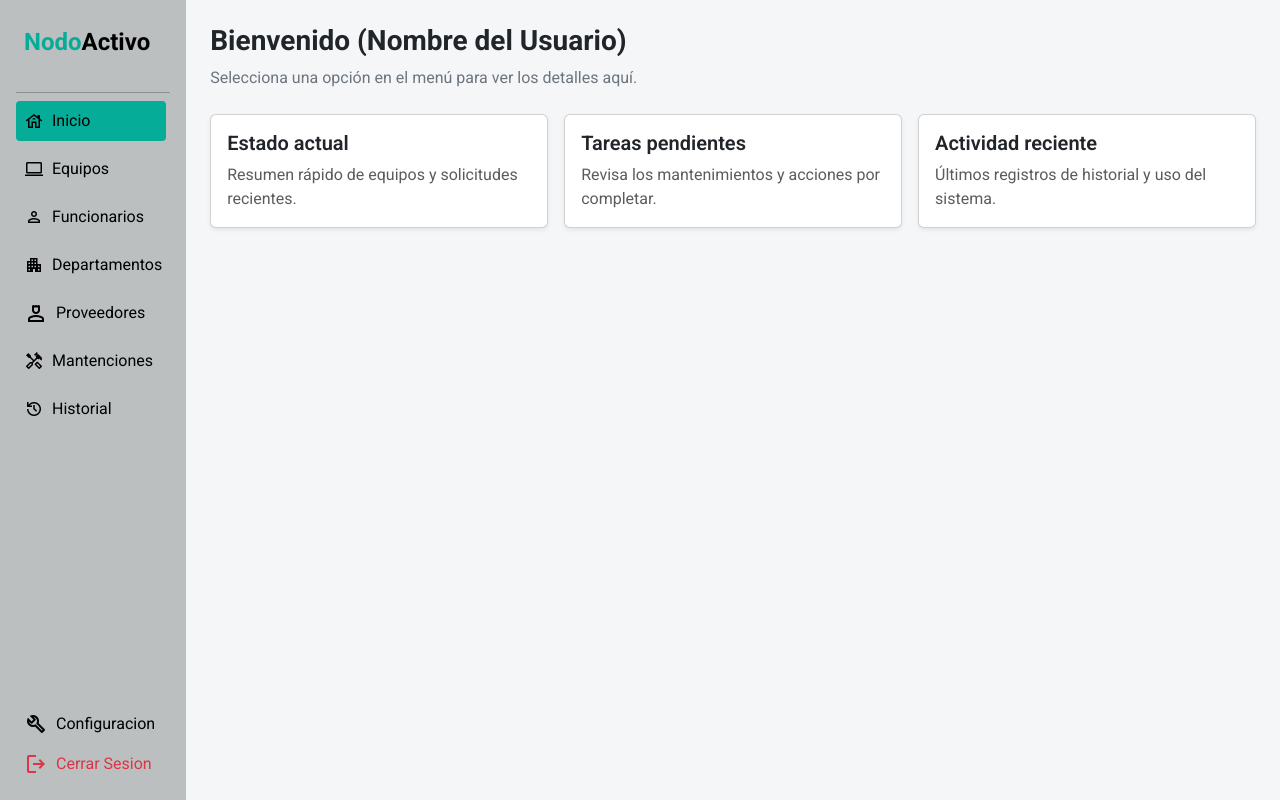
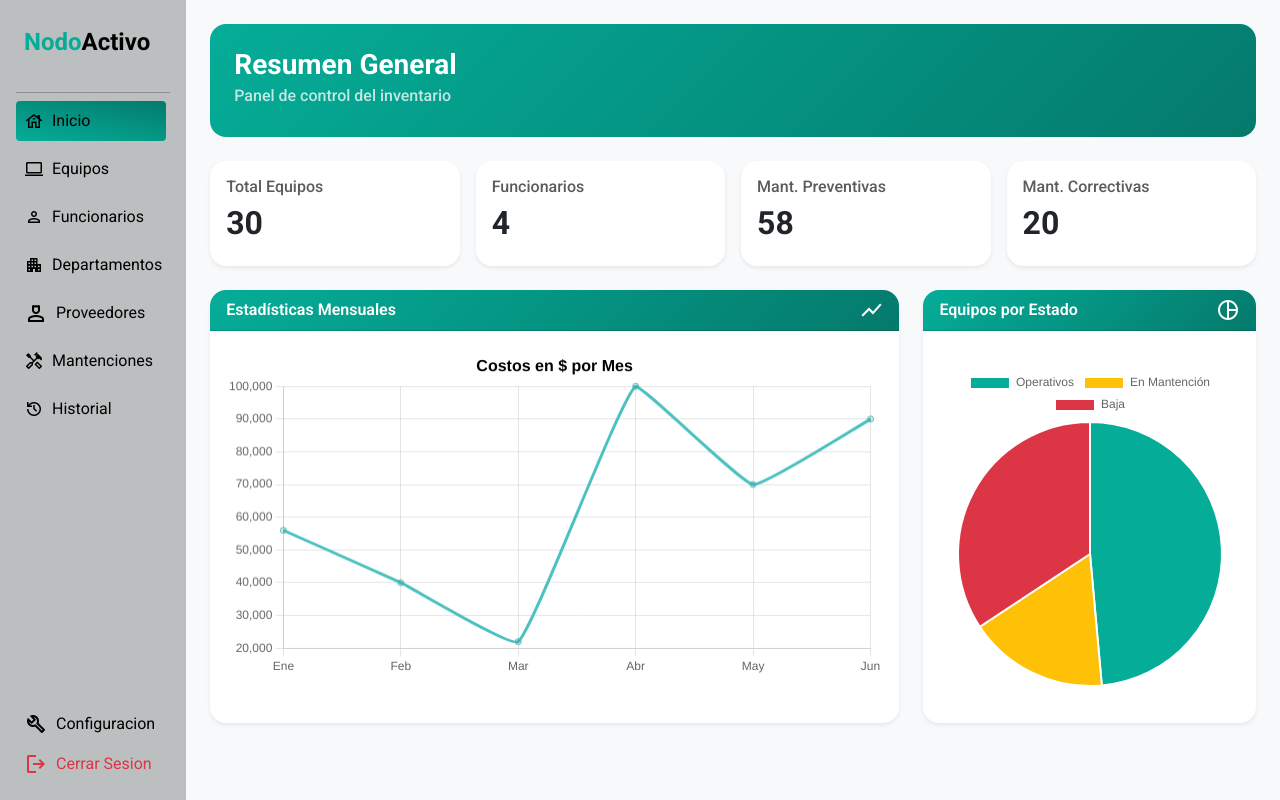
Before and after one commit to bsantander/Proyecto-TIS-1-E3-2026, a PHP site: page /Pages_Admin/index_admin.php in a window 1280 px wide. Run offline with PHP 8.4, Linux system fonts and the light colour scheme; data comes from the database, SQL or seed files in the repository.

Commit message:
Inicio Dashboard

```diff
--- a/Pages_Admin/equipos.php
+++ b/Pages_Admin/equipos.php
@@ -1,5 +1,6 @@
 <?php
 require('../conexion.php');
+session_start();
 ?>
 
 <!DOCTYPE html>
--- a/Pages_Admin/index_Admin.php
+++ b/Pages_Admin/index_Admin.php
@@ -1,3 +1,13 @@
+<?php
+require ("../conexion.php");
+session_start();
+require_once '../models/Mod_Equipos.php';
+require_once '../models/Mod_Funcionarios.php';
+$total_equipos = contarEquipos($conexion);
+$total_funcionarios = contarFuncionarios($conexion);
+
+?>
+
 <!DOCTYPE html>
 <html lang="es">
 <head>
@@ -9,6 +19,7 @@
     <link href="https://fonts.googleapis.com/css2?family=Material+Symbols+Outlined" rel="stylesheet" />
     <link rel="stylesheet" href="../assets/style.css">
     <script src="../assets/script.js" defer></script>
+    <script src="../assets/dashboard.js" defer></script>
     <link rel="preconnect" href="https://fonts.googleapis.com">
     <link rel="preconnect" href="https://fonts.gstatic.com" crossorigin>
     <link href="https://fonts.googleapis.com/css2?family=Roboto:ital,wght@0,100..900;1,100..900&display=swap" rel="stylesheet">
@@ -90,56 +101,91 @@
         </div>
     </div>
 
-    <div class="contenido-fluid flex-grow-1 p-4" style="background-color: #F4F6F8; overflow-y: auto;">
-        <div class="d-flex flex-column gap-4">
-            <div>
-                <h1 class="fs-3 fw-bold mb-2">Bienvenido (Nombre del Usuario)</h1>
-                <p class="text-secondary mb-0">Selecciona una opción en el menú para ver los detalles aquí.</p>
+    <div class="flex-grow-1 bg-light">
+        <div class="container-fluid p-4">
+
+            <div class="p-4 mb-4 rounded-4 text-white"
+            style="background: linear-gradient(135deg, #05ad98, #047a6c);">
+            <h3 class="fw-bold mb-1">Resumen General</h3>
+            <h6 class="opacity-75">Panel de control del inventario</h6>
+        </div>
+
+        <div class="row g-3 mb-4">
+
+            <div class="col-xl-3 col-md-6">
+                <div class="card shadow-sm border-0 rounded-4">
+                    <div class="card-body">
+                        <h6 class="text-muted">Total Equipos</h6>
+                        <h2 class="fw-bold">30</h2>
+                    </div>
+                </div>
             </div>
-            <div class="row g-3">
-                <div class="col-12 col-md-6 col-xl-4">
-                    <div class="card h-100 shadow-sm">
-                        <div class="card-body">
-                            <h2 class="fs-5 fw-semibold">Estado actual</h2>
-                            <p class="text-muted mb-0">Resumen rápido de equipos y solicitudes recientes.</p>
+
+            <div class="col-xl-3 col-md-6">
+                <div class="card shadow-sm border-0 rounded-4">
+                    <div class="card-body">
+                        <h6 class="text-muted">Funcionarios</h6>
+                        <h2 class="fw-bold">4</h2>
+                    </div>
+                </div>
+            </div>
+
+            <div class="col-xl-3 col-md-6">
+                <div class="card shadow-sm border-0 rounded-4">
+                    <div class="card-body">
+                        <h6 class="text-muted">Mant. Preventivas</h6>
+                        <h2 class="fw-bold">58</h2>
+                    </div>
+                </div>
+            </div>
+
+            <div class="col-xl-3 col-md-6">
+                <div class="card shadow-sm border-0 rounded-4">
+                    <div class="card-body">
+                        <h6 class="text-muted">Mant. Correctivas</h6>
+                        <h2 class="fw-bold">20</h2>
+                    </div>
+                </div>
+            </div>
+        </div>
+
+        <div class="row g-4">
+            <div class="col-lg-8">
+                <div class="card shadow-sm border-0 rounded-4 h-100">
+                    <div class="card-header text-white d-flex align-items-center justify-content-between"
+                        style="background: linear-gradient(135deg, #05ad98, #047a6c); border-radius: 16px 16px 0 0;">
+                        <p class="m-0 fw-semibold">Estadísticas Mensuales</p>
+                        <span class="material-symbols-outlined">show_chart</span>
+                    </div>
+
+                    <div class="card-body d-flex justify-content-center align-items-center">
+                        <div class="w-100" style="max-width: 750px; height: 360px;">
+                            <canvas id="Izquierda"></canvas>
                         </div>
                     </div>
                 </div>
-                <div class="col-12 col-md-6 col-xl-4">
-                    <div class="card h-100 shadow-sm">
-                        <div class="card-body">
-                            <h2 class="fs-5 fw-semibold">Tareas pendientes</h2>
-                            <p class="text-muted mb-0">Revisa los mantenimientos y acciones por completar.</p>
-                        </div>
-                    </div>
+            </div>
+
+            <div class="col-lg-4">
+                <div class="card shadow-sm border-0 rounded-4 h-100">
+                    <div class="card-header text-white d-flex align-items-center justify-content-between"
+                    style="background: linear-gradient(135deg, #05ad98, #047a6c); border-radius: 16px 16px 0 0;">
+                    <p class="m-0 fw-semibold">Equipos por Estado</p>
+                    <span class="material-symbols-outlined">pie_chart</span>
                 </div>
-                <div class="col-12 col-md-6 col-xl-4">
-                    <div class="card h-100 shadow-sm">
-                        <div class="card-body">
-                            <h2 class="fs-5 fw-semibold">Actividad reciente</h2>
-                            <p class="text-muted mb-0">Últimos registros de historial y uso del sistema.</p>
-                        </div>
+
+                <div class="card-body d-flex justify-content-center align-items-center m-0 p-0">
+                    <div style="width: 320px; height: 320px;">
+                        <canvas id="Derecha"></canvas>
                     </div>
                 </div>
             </div>
         </div>
     </div>
-
 </div>
 
-<dialog class="miniventana" id="ventanaConfiguracion">
-    <p>Configuracion<p>
-    <div class="d-flex justify-content-end gap-2 mt-2">
-        <button id="Cancelar" class="btn btn-light border fw-medium px-4">Cancelar</button>
-        <button id="Guardar" class="btn button fw-medium px-4">Guardar</button>
-    </div>
-</dialog>
 
-
-</body>
-</html>
-</script>
-
+<script src="https://cdn.jsdelivr.net/npm/chart.js"></script>
 <script src="https://cdn.jsdelivr.net/npm/bootstrap@5.3.3/dist/js/bootstrap.bundle.min.js"></script>
 </body>
 </html>
--- /dev/null
+++ b/assets/dashboard.js
@@ -0,0 +1,43 @@
+new Chart(document.getElementById('Izquierda'), {
+    type: 'line',
+    data: {
+        labels: ['Ene', 'Feb', 'Mar', 'Abr', 'May', 'Jun'],
+        datasets: [{
+            label: 'Costos durante el mes',
+            data: [56000, 40000, 22000, 100000, 70000, 90000],
+            fill: false,
+            borderColor: 'rgb(75, 192, 192)',
+            tension: 0.1
+        }]
+    },
+    options: {
+        plugins: {
+            legend: {
+                display: false
+            },
+            title: {
+                display: true,
+                text: 'Costos en $ por Mes',
+                color: 'dark',
+                font: {
+                    size: 16
+                }
+            }
+        }
+    }
+});
+
+new Chart(document.getElementById('Derecha'), {
+    type:'pie',
+    data:{
+        labels:['Operativos','En Mantención','Baja'],
+        datasets:[{
+            data:[170,60,120],
+            backgroundColor:[
+                '#05ad98',
+                '#ffc107',
+                '#dc3545'
+            ]
+        }]
+    }
+});
--- a/assets/style.css
+++ b/assets/style.css
@@ -9,39 +9,12 @@
 
 /*Barra_Lateral */
 .Barra_Izquierda_Index_active {
-    background-color: #05ad98;
-<<<<<<< HEAD
+    background: linear-gradient(10deg, #05ad98, #047a6c);
     transition: background-color 0.2s ease;
     width: 150px;
 
 }
 
-=======
-    color: white !important;
-    border-radius: 8px;
-
-}
-
-.Barra_Lateral {
-        background-color: #BBBFBF;
-}
-
-
-.Barra_Lateral a {
-        color: #000;
-        display: flex;
-        align-items: center;
-        gap: 10px;
-        padding: 10px;
-        border-radius: 8px;
-        transition: 0.2s ease;
-}
-
-.Barra_Lateral a:hover {
-        background-color: rgba(0, 0, 0, 0.08);
-}
-
->>>>>>> origin/molavef
 
 /* Secion */
 .inicio_secion {
--- a/models/Mod_Equipos.php
+++ b/models/Mod_Equipos.php
@@ -119,4 +119,11 @@ function insertarEquipo($conexion, $tipo, $datos) {
     return mysqli_query($conexion, $sql);
 }
 
+function contarEquipos($conexion){
+    $sql = "SELECT COUNT(*) as total FROM equipo_general";
+    $resultado = mysqli_query($conexion, $sql);
+    $fila = mysqli_fetch_assoc($resultado);
+    return $fila['total'];
+}
+
 ?>
--- a/models/Mod_Funcionarios.php
+++ b/models/Mod_Funcionarios.php
@@ -66,4 +66,13 @@ class Mod_Funcionarios {
     return "Funcionario eliminado correctamente";
     }
 }
+
+
+function contarFuncionarios($conexion){
+    $sql = "SELECT COUNT(*) as total FROM funcionario";
+    $resultado = mysqli_query($conexion, $sql);
+    $fila = mysqli_fetch_assoc($resultado);
+    return $fila['total'];
+}
+
 ?>
```
